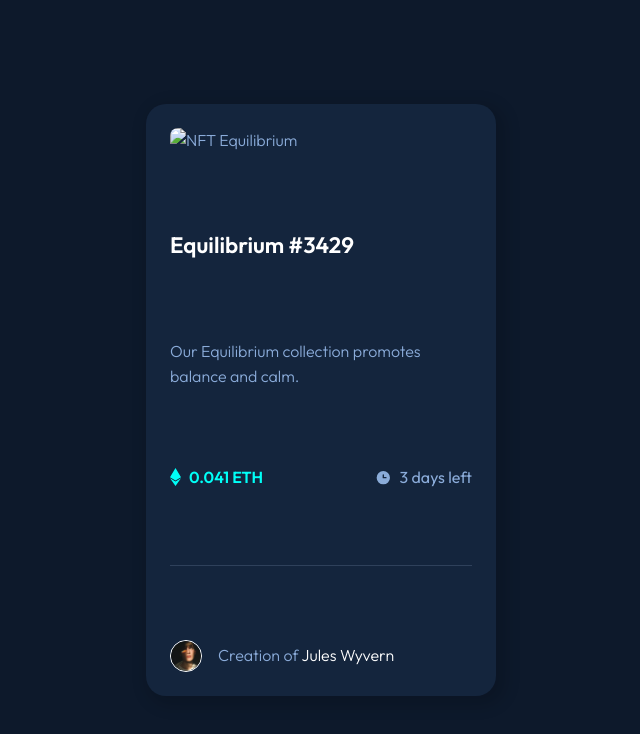
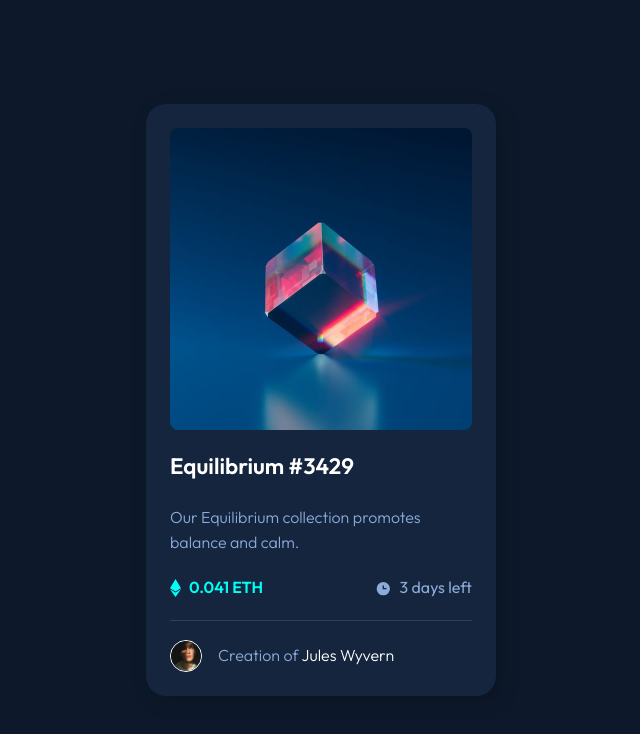
Before and after one commit to vitalii-moroz-ua/nft-preview-card-component, a plain HTML site: page index.html in a window 1280 px wide. Shown: the whole page, without its empty margins (319-959 px from the left). Drawn offline with Linux system fonts and the light colour scheme; the site is published under a folder, as on GitHub Pages, so addresses that start at the root find nothing.

Commit message:
Fix bugs

```diff
--- a/index.html
+++ b/index.html
@@ -29,7 +29,7 @@
         <div class="component__img-wrapper">
           <img
             class="component__img"
-            src="/images/image-equilibrium.jpg"
+            src="./images/image-equilibrium.jpg"
             alt="NFT Equilibrium"
           />
           <div class="component__img-overlay">
```
